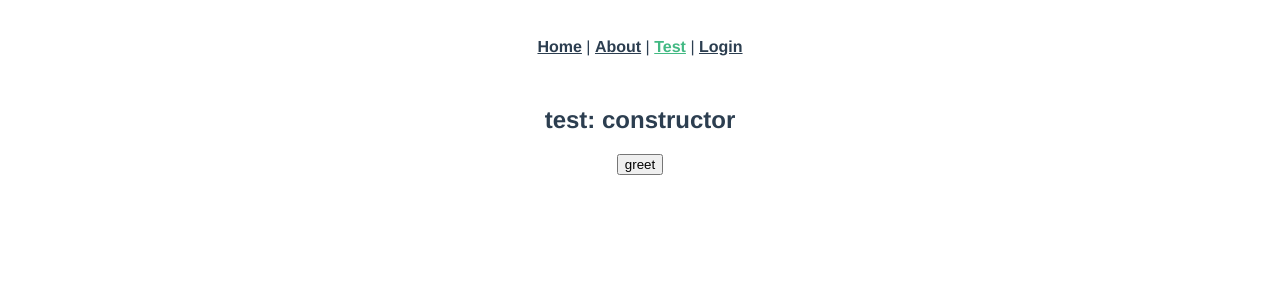
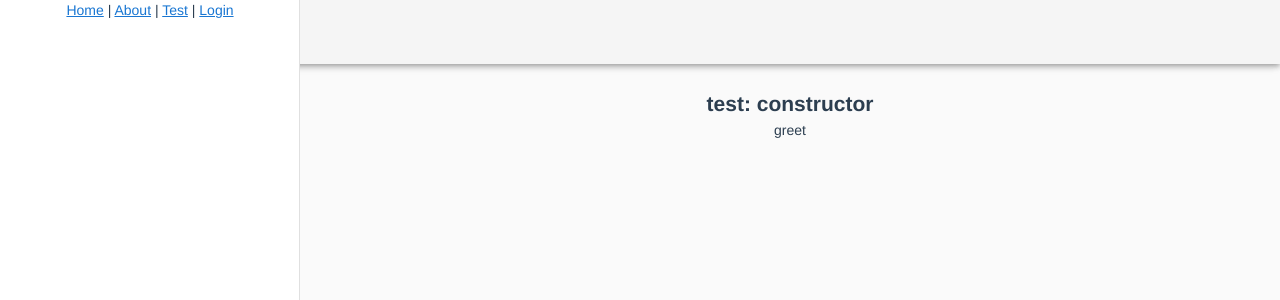
Before and after one commit to ASVBPREAUBV/vue-starter, a Vue app: page /#/test in a window 1280 px wide. Shown: the top 300 px of the page. Built offline with nearby package versions, Linux system fonts and the light colour scheme.

Commit message:
test vuetify

```diff
--- a/package.json
+++ b/package.json
@@ -17,6 +17,7 @@
     "vue-class-component": "^6.0.0",
     "vue-property-decorator": "^6.0.0",
     "vue-router": "^3.0.1",
+    "vuetify": "^1.1.12",
     "vuex": "^3.0.1",
     "ws": "^5.2.1"
   },
--- a/src/App.vue
+++ b/src/App.vue
@@ -1,15 +1,36 @@
 <template>
-  <div id="app">
-    <div id="nav">
-      <router-link to="/">Home</router-link> |
-      <router-link to="/about">About</router-link> |
-      <router-link to="/test">Test</router-link> |
-      <router-link to="/login">Login</router-link>
-    </div>
-    <router-view/>
-  </div>
+    <v-app>
+        <v-navigation-drawer app>
+            <router-link to="/">Home</router-link>
+            |
+            <router-link to="/about">About</router-link>
+            |
+            <router-link to="/test">Test</router-link>
+            |
+            <router-link to="/login">Login</router-link>
+        </v-navigation-drawer>
+        <v-toolbar app></v-toolbar>
+        <v-content>
+            <v-container fluid>
+                <router-view></router-view>
+            </v-container>
+        </v-content>
+        <v-footer app></v-footer>
+    </v-app>
 </template>
+<script lang="ts">
+    import 'vuetify/dist/vuetify.min.css'
 
+    import { Component, Vue } from "vue-property-decorator";
+    import HelloWorld from "@/components/HelloWorld.vue"; // @ is an alias to /src
+
+    @Component({
+        components: {
+            HelloWorld
+        }
+    })
+    export default class App extends Vue {}
+</script>
 <style lang="scss">
 #app {
   font-family: "Avenir", Helvetica, Arial, sans-serif;
@@ -18,6 +39,7 @@
   text-align: center;
   color: #2c3e50;
 }
+
 #nav {
   padding: 30px;
   a {
--- a/src/main.ts
+++ b/src/main.ts
@@ -2,8 +2,11 @@ import Vue from "vue";
 import App from "./App.vue";
 import router from "./router";
 import store from "./store";
+import Vuetify from "vuetify";
 
 Vue.config.productionTip = false;
+
+Vue.use(Vuetify);
 
 new Vue({
   router,
```
Also changed, not shown: src/views/Login.vue (+5 -6 lines), 1 other file (tests, documents, lock files or other folders).
